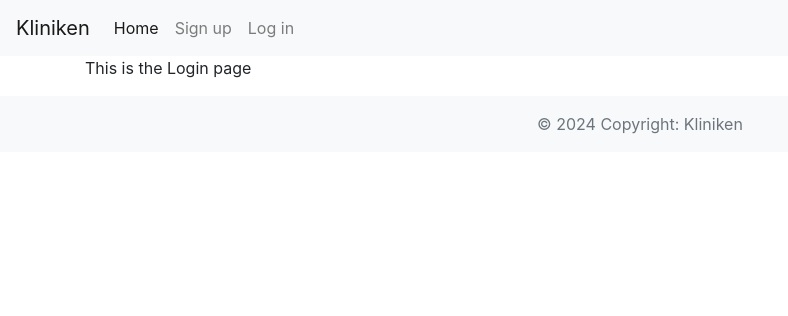
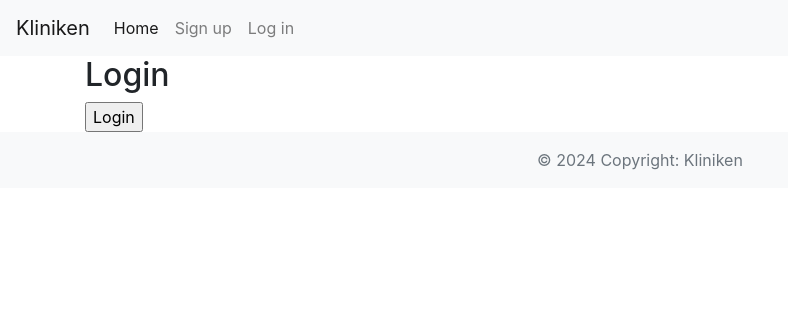
Before and after one commit to chrisgustafsson/kliniken-pp4, a Django app: template kliniken/templates/login.html in a window 1280 px wide. Shown: the top 316 px of the page, without its empty margins (0-788 px from the left). Run offline with Django 4.2, Linux system fonts and the light colour scheme; the template is opened without the code that fills it, so the values that code supplies are empty; parts of the project's set-up code (start-up, migrations or seed data) failed here and were passed over; some libraries are stand-ins or nearby versions.

Commit message:
UPDATE html on login

```diff
--- a/kliniken/templates/login.html
+++ b/kliniken/templates/login.html
@@ -1,4 +1,7 @@
 {% extends "base.html" %} {% block title %}Log in{% endblock %} {% block content%}
-<p>This is the Login page</p>
+<h2>Login</h2>
+<form method="post">
+    <input type="submit" value="Login">
+</form>
 
 {% endblock %}
```
